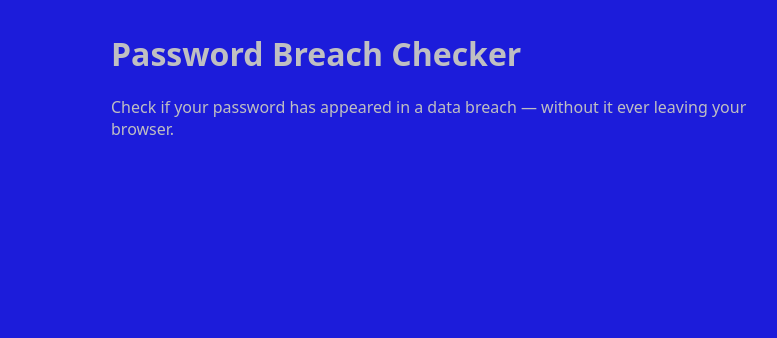
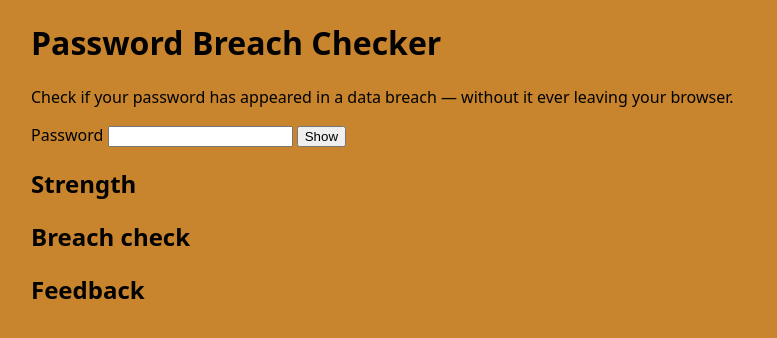
Before and after one commit to GuilhermeConceicao7/password-breach-checker, a plain HTML site: page index.html in a window 1280 px wide. Shown: the whole page, without its empty margins (209-986 px from the left). Drawn offline with Linux system fonts and the light colour scheme.

Commit message:
add password input

```diff
--- a/app.js
+++ b/app.js
@@ -1 +1,14 @@
-console.log("something");
+// Get elements by id
+const passwordInput = document.getElementById("password");
+const toggleButton = document.getElementById("toggle");
+
+// Event for the toggleButton
+toggleButton.addEventListener("click", () => {
+  if (passwordInput.type === "password") {
+    passwordInput.type = "text";
+    toggleButton.textContent = "Hide";
+  } else {
+    passwordInput.type = "password";
+    toggleButton.textContent = "Show";
+  }
+});
--- a/index.html
+++ b/index.html
@@ -3,12 +3,36 @@
 <head>
   <meta charset="UTF-8">
   <meta name="viewport" content="width=device-width, initial-scale=1.0">
-  <title>Password checker</title>
+  <title>Password Breach Checker</title>
   <link rel="stylesheet" href="style.css">
   <script src="app.js" defer></script>
 </head>
 <body>
   <h1>Password Breach Checker</h1>
   <p>Check if your password has appeared in a data breach — without it ever leaving your browser.</p>
+
+  <div>
+    <label for="password">Password</label>
+    <input
+      type="password"
+      id="password"
+      autocomplete="new-password"
+      spellcheck="false"
+      autocapitalize="off"
+      autocorrect="off"
+    >
+    <button type="button" id="toggle">Show</button>
+  </div>
+
+  <section id="results" aria-live="polite">
+    <h2>Strength</h2>
+    <p id="strength"></p>
+
+    <h2>Breach check</h2>
+    <p id="breach"></p>
+
+    <h2>Feedback</h2>
+    <p id="feedback"></p>
+  </section>
 </body>
 </html>
--- a/style.css
+++ b/style.css
@@ -1,8 +1,8 @@
 body {
   font-family: system-ui, sans-serif;
-  background-color: #1c1cda;
-  color: #bfbfc2;
-  max-width: 40rem;
-  margin: 2rem auto;
+  background-color: #c57d20ee;
+  color: #020202;
+  max-width: 50rem;
+  margin: 1rem auto;
   padding: 0 1rem;
 }
```
